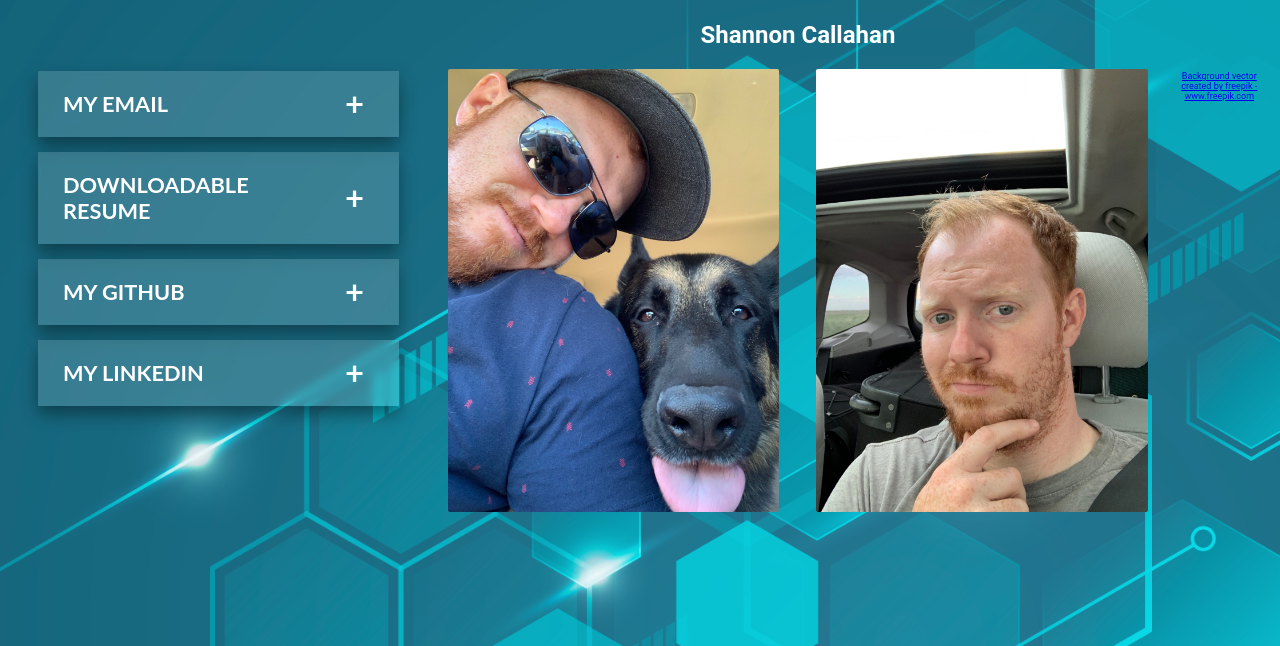
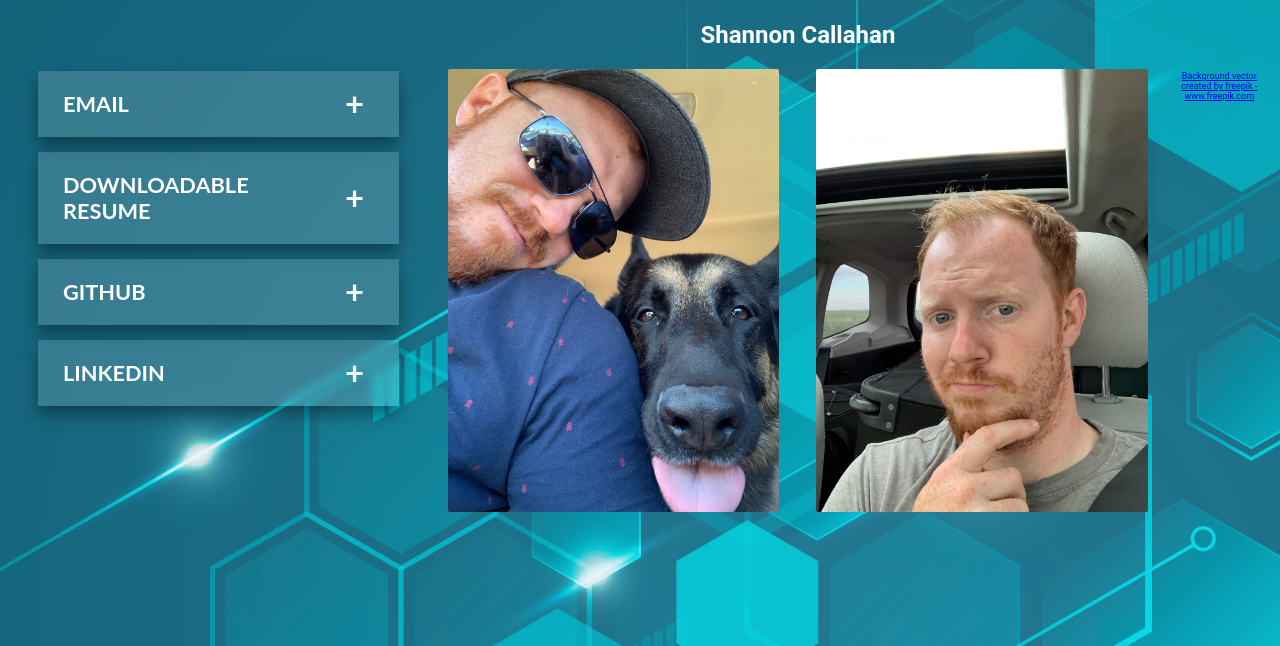
Before and after one commit to SCallahan101/PersonalPortfolio, a PHP site: page /Pages/Intro.html in a window 1280 px wide. Shown: the part 85-731 px from the top of the page. Run offline with PHP 8.4, Linux system fonts and the light colour scheme.

Commit message:
create repo for my portfolio

```diff
--- a/Pages/Intro.html
+++ b/Pages/Intro.html
@@ -32,7 +32,7 @@
         <main id="introContainer">
             <section  class="contactMeBox col-4 col-T-5">
                 <details class="contactInfoBox">
-                    <summary class="methodContact">My Email</summary>
+                    <summary class="methodContact">Email</summary>
                     <p>Shannonc619@gmail.com</p>
                 </details>
                 <details class="contactInfoBox">
@@ -44,11 +44,11 @@
                 </p>
                 </details>
                 <details class="contactInfoBox">
-                    <summary class="methodContact">My Github</summary>
+                    <summary class="methodContact">Github</summary>
                     <p><a href="https://github.com/SCallahan101">SCallahan101</a></p>
                 </details>
                 <details class="contactInfoBox">
-                    <summary class="methodContact">My Linkedin</summary>
+                    <summary class="methodContact">Linkedin</summary>
                     <p><a href="https://www.linkedin.com/in/scallahanmpa/">My Profile</a></p>
                 </details>
             </section>
@@ -66,7 +66,7 @@
                         <img class="picOfMe" src="../SecondaryItems/JustMe.jpeg">
                         <div class="hoverInfo">
                             <p>Born in Maryland back in 1989!</p>
-                            <p>Current reside at Denver, Colorado!</p>
+                            <p>Currently residing in Denver, Colorado!</p>
                         </div>
                     </div>
                 </div>
--- a/home.css
+++ b/home.css
@@ -489,6 +489,9 @@ footer{
     /* background-color: rgba(255, 255, 255, .15);
     backdrop-filter: blur(5px); */
 }
+.boxInterests > summary{
+    cursor: pointer;
+}
 .boxInterests p{
     margin-bottom: 0px;
     margin-top: 5px;
```
